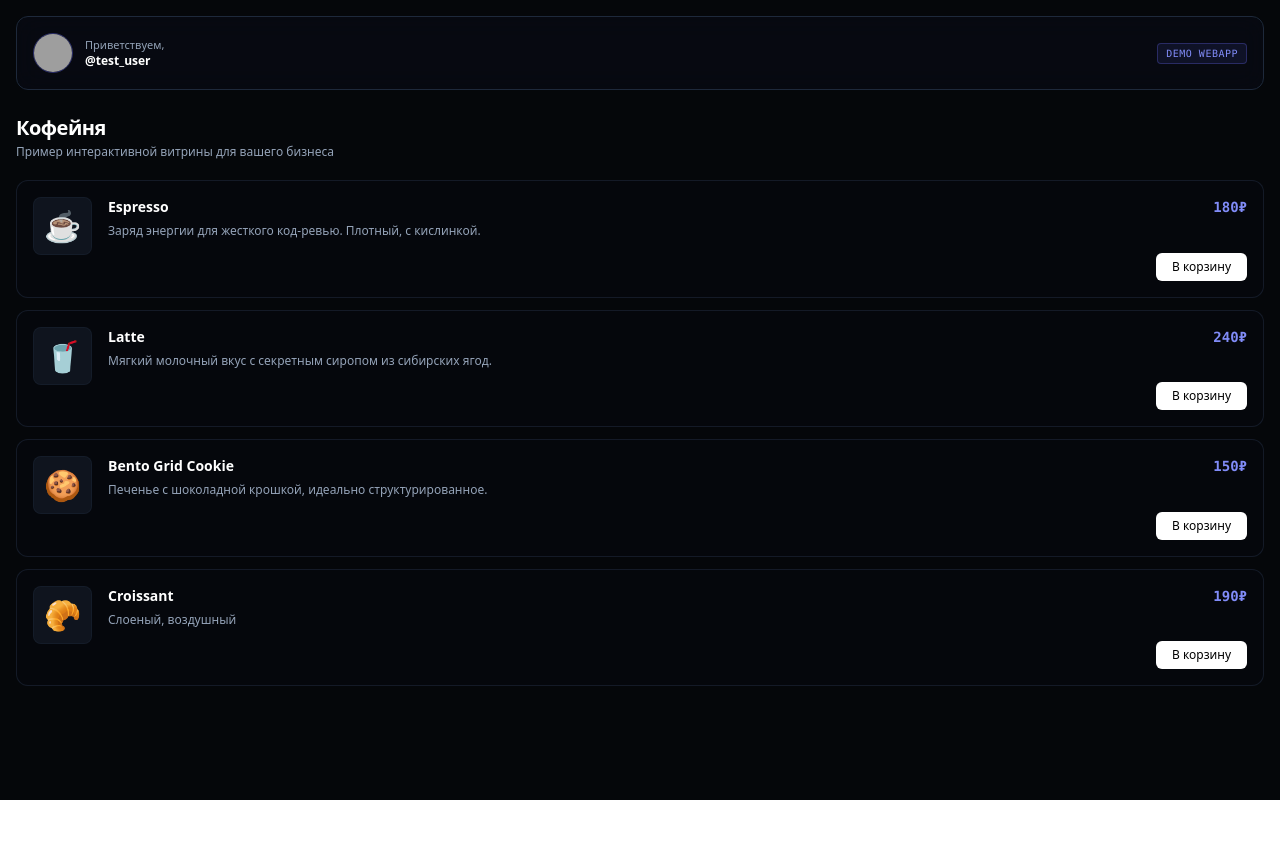
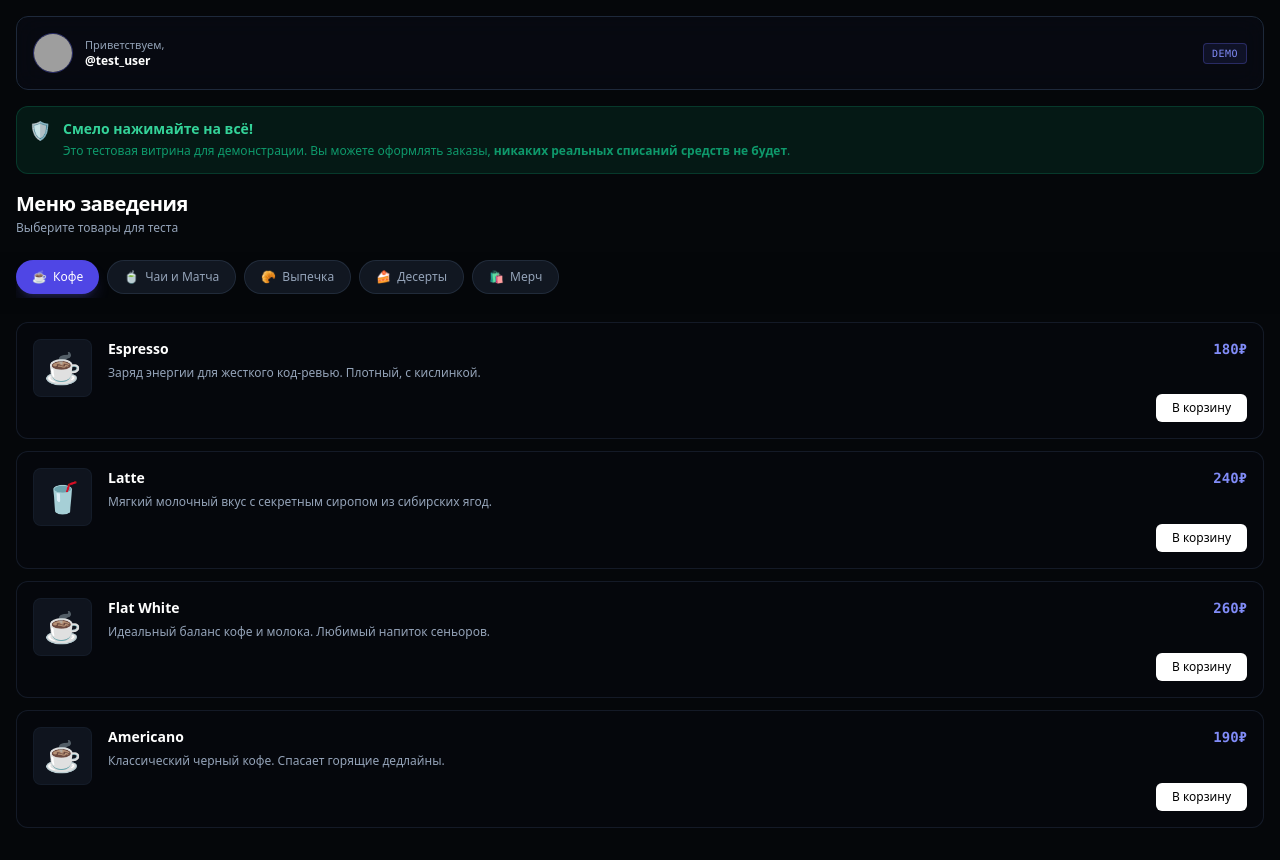
Before and after one commit to klirov/mini-app-demo, a Vue app: page / in a window 1280 px wide. Before the commit the page ends 800 px from the top, so only its background shows below. Built offline with nearby package versions, Linux system fonts and the light colour scheme; grey boxes are pictures that could not be loaded.

Commit message:
новая версия

```diff
--- a/src/App.vue
+++ b/src/App.vue
@@ -1,10 +1,6 @@
 <template>
-    <div
-        class="min-h-screen bg-[#05070a] text-slate-100 p-4 pb-28 selection:bg-indigo-500/30"
-    >
-        <header
-            class="flex items-center justify-between border border-slate-800 bg-[#090d16]/60 backdrop-blur-md p-4 rounded-xl mb-6"
-        >
+    <div class="min-h-screen bg-[#05070a] text-slate-100 p-4 pb-8 selection:bg-indigo-500/30">
+        <header class="flex items-center justify-between border border-slate-800 bg-[#090d16]/60 backdrop-blur-md p-4 rounded-xl mb-4">
             <div class="flex items-center gap-3">
                 <img
                     :src="user.photo_url"
@@ -12,51 +8,68 @@
                     alt="User Avatar"
                 />
                 <div>
-                    <h1 class="text-[11px] text-slate-400 font-medium">
-                        Приветствуем,
-                    </h1>
+                    <h1 class="text-[11px] text-slate-400 font-medium">Приветствуем,</h1>
                     <p class="text-xs font-bold text-white">
                         @{{ user.username || user.first_name }}
                     </p>
                 </div>
             </div>
-            <div
-                class="bg-indigo-500/10 border border-indigo-500/30 px-2 py-0.5 rounded text-[10px] font-mono text-indigo-400 uppercase tracking-wider"
-            >
-                Demo WebApp
+            <div class="bg-indigo-500/10 border border-indigo-500/30 px-2 py-0.5 rounded text-[10px] font-mono text-indigo-400 uppercase tracking-wider">
+                Demo
             </div>
         </header>
 
-        <div class="mb-5">
-            <h2 class="text-xl font-bold tracking-tight text-white">Кофейня</h2>
-            <p class="text-xs text-slate-400 mt-0.5">
-                Пример интерактивной витрины для вашего бизнеса
-            </p>
+        <div class="bg-emerald-500/10 border border-emerald-500/20 rounded-xl p-3 mb-4 flex items-start gap-3">
+            <span class="text-emerald-400 text-lg leading-none mt-0.5">🛡️</span>
+            <div>
+                <h3 class="text-sm font-bold text-emerald-400 mb-0.5">Смело нажимайте на всё!</h3>
+                <p class="text-xs text-emerald-500/80 leading-relaxed">
+                    Это тестовая витрина для демонстрации. Вы можете оформлять заказы, <b>никаких реальных списаний средств не будет</b>.
+                </p>
+            </div>
         </div>
 
-        <main class="flex flex-col gap-3">
+        <div class="mb-4 flex justify-between items-end">
+            <div>
+                <h2 class="text-xl font-bold tracking-tight text-white">Меню заведения</h2>
+                <p class="text-xs text-slate-400 mt-0.5">Выберите товары для теста</p>
+            </div>
+        </div>
+
+        <div class="sticky top-0 z-40 bg-[#05070a]/95 backdrop-blur-md pt-2 pb-4 -mx-4 px-4 mb-2">
+            <div class="flex overflow-x-auto gap-2 no-scrollbar pb-1">
+                <button
+                    v-for="cat in categories"
+                    :key="cat.id"
+                    @click="setCategory(cat.id)"
+                    class="whitespace-nowrap px-4 py-2 rounded-full text-xs font-medium transition-all active:scale-95 flex items-center gap-1.5"
+                    :class="activeCategory === cat.id
+                        ? 'bg-indigo-600 text-white shadow-lg shadow-indigo-500/20'
+                        : 'bg-slate-800/50 text-slate-400 hover:bg-slate-800 border border-slate-700/50'"
+                >
+                    <span>{{ cat.icon }}</span>
+                    {{ cat.name }}
+                </button>
+            </div>
+        </div>
+
+        <TransitionGroup name="list" tag="main" class="flex flex-col gap-3">
             <div
-                v-for="product in products"
+                v-for="product in filteredProducts"
                 :key="product.id"
                 class="border border-slate-800/60 bg-[#090d16]/30 p-4 rounded-xl flex items-start gap-4 transition-colors hover:border-slate-700"
             >
-                <span
-                    class="text-3xl bg-slate-800/40 p-2.5 rounded-lg border border-slate-800/40"
-                    >{{ product.icon }}</span
-                >
+                <span class="text-3xl bg-slate-800/40 p-2.5 rounded-lg border border-slate-800/40 flex-shrink-0">
+                    {{ product.icon }}
+                </span>
                 <div class="flex-1 min-w-0">
                     <div class="flex justify-between items-baseline mb-1">
-                        <h3 class="text-sm font-semibold text-white truncate">
-                            {{ product.name }}
-                        </h3>
-                        <span
-                            class="text-sm font-mono font-bold text-indigo-400 ml-2"
-                            >{{ product.price }}₽</span
-                        >
+                        <h3 class="text-sm font-semibold text-white truncate">{{ product.name }}</h3>
+                        <span class="text-sm font-mono font-bold text-indigo-400 ml-2">
+                            {{ product.price }}₽
+                        </span>
                     </div>
-                    <p
-                        class="text-xs text-slate-400 line-clamp-2 mb-3 leading-relaxed"
-                    >
+                    <p class="text-xs text-slate-400 line-clamp-2 mb-3 leading-relaxed">
                         {{ product.desc }}
                     </p>
 
@@ -78,10 +91,9 @@
                             >
                                 -
                             </button>
-                            <span
-                                class="text-xs font-mono font-bold w-4 text-center text-white"
-                                >{{ cart[product.id] }}</span
-                            >
+                            <span class="text-xs font-mono font-bold w-4 text-center text-white">
+                                {{ cart[product.id] }}
+                            </span>
                             <button
                                 @click="addToCart(product.id)"
                                 class="w-6 h-6 flex items-center justify-center text-slate-400 hover:text-white active:scale-90"
@@ -92,81 +104,61 @@
                     </div>
                 </div>
             </div>
-        </main>
-
-        <transition name="slide-up">
-            <div
-                v-if="totalItems > 0"
-                class="fixed bottom-0 left-0 right-0 border-t border-slate-800 bg-[#090d16]/90 backdrop-blur-lg p-4 px-6 flex items-center justify-between z-50 pb-6"
-            >
-                <div>
-                    <p class="text-[11px] text-slate-400">Сумма заказа:</p>
-                    <p class="text-base font-mono font-bold text-white">
-                        {{ totalPrice }} ₽
-                        <span class="text-xs text-slate-500 font-normal"
-                            >({{ totalItems }} шт)</span
-                        >
-                    </p>
-                </div>
-                <button
-                    @click="handleCheckout"
-                    :disabled="isCheckingOut"
-                    class="bg-indigo-600 hover:bg-indigo-500 text-white font-medium text-xs px-5 py-2.5 rounded-lg flex items-center gap-2 shadow-lg shadow-indigo-600/10 active:scale-95 transition-all disabled:opacity-50"
-                >
-                    <span v-if="isCheckingOut" class="animate-spin text-xs"
-                        >⏳</span
-                    >
-                    {{
-                        isCheckingOut
-                            ? "Оформление..."
-                            : "Отправить заказ в чат"
-                    }}
-                </button>
-            </div>
-        </transition>
+        </TransitionGroup>
     </div>
 </template>
 
 <script setup lang="ts">
-import { ref, computed, onMounted } from "vue";
+import { ref, computed, onMounted, onUnmounted, watch } from "vue";
 import { useTelegram } from "./composables/useTelegram";
 
-const { user, initApp, triggerHaptic, sendOrderToBot } = useTelegram();
+const { user, initApp, triggerHaptic, showConfirmPopup, sendOrderToBot, mainButton } = useTelegram();
 
-onMounted(() => {
-    initApp();
-});
+const categories = [
+    { id: "coffee", name: "Кофе", icon: "☕" },
+    { id: "tea", name: "Чаи и Матча", icon: "🍵" },
+    { id: "bakery", name: "Выпечка", icon: "🥐" },
+    { id: "desserts", name: "Десерты", icon: "🍰" },
+    { id: "merch", name: "Мерч", icon: "🛍️" },
+];
+
+const activeCategory = ref("coffee");
+
+const setCategory = (id: string) => {
+    if (activeCategory.value !== id) {
+        triggerHaptic("light");
+        activeCategory.value = id;
+    }
+};
 
 const products = ref([
-    {
-        id: 1,
-        name: "Espresso",
-        price: 180,
-        desc: "Заряд энергии для жесткого код-ревью. Плотный, с кислинкой.",
-        icon: "☕",
-    },
-    {
-        id: 2,
-        name: "Latte",
-        price: 240,
-        desc: "Мягкий молочный вкус с секретным сиропом из сибирских ягод.",
-        icon: "🥤",
-    },
-    {
-        id: 3,
-        name: "Bento Grid Cookie",
-        price: 150,
-        desc: "Печенье с шоколадной крошкой, идеально структурированное.",
-        icon: "🍪",
-    },
-    {
-        id: 4,
-        name: "Croissant",
-        price: 190,
-        desc: "Слоеный, воздушный",
-        icon: "🥐",
-    },
+    // КОФЕ
+    { id: 1, categoryId: "coffee", name: "Espresso", price: 180, desc: "Заряд энергии для жесткого код-ревью. Плотный, с кислинкой.", icon: "☕" },
+    { id: 2, categoryId: "coffee", name: "Latte", price: 240, desc: "Мягкий молочный вкус с секретным сиропом из сибирских ягод.", icon: "🥤" },
+    { id: 3, categoryId: "coffee", name: "Flat White", price: 260, desc: "Идеальный баланс кофе и молока. Любимый напиток сеньоров.", icon: "☕" },
+    { id: 4, categoryId: "coffee", name: "Americano", price: 190, desc: "Классический черный кофе. Спасает горящие дедлайны.", icon: "☕" },
+
+    // ЧАЙ
+    { id: 5, categoryId: "tea", name: "Matcha Latte", price: 320, desc: "Матча на кокосовом. Зеленый, как успешно пройденные тесты.", icon: "🍵" },
+    { id: 6, categoryId: "tea", name: "Авторский чай", price: 280, desc: "Сбор трав и ягод. Отлично успокаивает после падения продакшена.", icon: "🫖" },
+
+    // ВЫПЕЧКА
+    { id: 7, categoryId: "bakery", name: "Croissant", price: 190, desc: "Слоеный, воздушный, классический французский круассан.", icon: "🥐" },
+    { id: 8, categoryId: "bakery", name: "Bento Grid Cookie", price: 150, desc: "Печенье с шоколадной крошкой, идеально структурированное.", icon: "🍪" },
+    { id: 9, categoryId: "bakery", name: "Синнабон", price: 250, desc: "Мощная булочка с корицей и щедрой порцией сливочного крема.", icon: "🧁" },
+
+    // ДЕСЕРТЫ
+    { id: 10, categoryId: "desserts", name: "Tiramisu", price: 350, desc: "Воздушный десерт, который собирает всю архитектуру вкуса воедино.", icon: "🍰" },
+    { id: 11, categoryId: "desserts", name: "Cheesecake", price: 310, desc: "Нью-Йорк, строгий и понятный, как хорошая документация.", icon: "🧀" },
+
+    // МЕРЧ
+    { id: 12, categoryId: "merch", name: "Кружка Developer", price: 850, desc: "Черная матовая кружка с надписью «У меня локально всё работает».", icon: "☕" },
+    { id: 13, categoryId: "merch", name: "Стикерпак", price: 300, desc: "Набор виниловых наклеек для крышки твоего ноутбука.", icon: "🧩" },
 ]);
+
+const filteredProducts = computed(() => {
+    return products.value.filter((p) => p.categoryId === activeCategory.value);
+});
 
 const cart = ref<Record<number, number>>({});
 
@@ -184,9 +176,7 @@ const removeFromCart = (id: number) => {
     }
 };
 
-const totalItems = computed(() =>
-    Object.values(cart.value).reduce((a, b) => a + b, 0),
-);
+const totalItems = computed(() => Object.values(cart.value).reduce((a, b) => a + b, 0));
 const totalPrice = computed(() => {
     return Object.entries(cart.value).reduce((sum, [id, qty]) => {
         const prod = products.value.find((p) => p.id === Number(id));
@@ -194,9 +184,30 @@ const totalPrice = computed(() => {
     }, 0);
 });
 
-const isCheckingOut = ref(false);
+watch(totalItems, (newTotal) => {
+    if (!mainButton) return;
+
+    if (newTotal > 0) {
+        mainButton.text = `Тестовый заказ на ${totalPrice.value} ₽`;
+        mainButton.color = "#4f46e5";
+        mainButton.textColor = "#ffffff";
+        mainButton.show();
+    } else {
+        mainButton.hide();
+    }
+});
+
 const handleCheckout = async () => {
-    isCheckingOut.value = true;
+    triggerHaptic("medium");
+
+    const isConfirmed = await showConfirmPopup(
+        "Сейчас мы отправим заказ в чат. Это демо-режим, вам не придется ничего оплачивать по-настоящему. Отправляем?",
+        "Отправить в чат"
+    );
+
+    if (!isConfirmed) return;
+
+    if (mainButton) mainButton.showProgress();
 
     const orderData = {
         app: "cafe_demo",
@@ -210,20 +221,49 @@ const handleCheckout = async () => {
     };
 
     await sendOrderToBot(orderData);
-    isCheckingOut.value = false;
+
+    if (mainButton) mainButton.hideProgress();
 };
+
+onMounted(() => {
+    initApp();
+    if (mainButton) {
+        mainButton.onClick(handleCheckout);
+    }
+});
+
+onUnmounted(() => {
+    if (mainButton) {
+        mainButton.offClick(handleCheckout);
+    }
+});
 </script>
 
 <style>
-.slide-up-enter-active,
-.slide-up-leave-active {
-    transition: transform 0.2s cubic-bezier(0.16, 1, 0.3, 1);
-}
-.slide-up-enter-from,
-.slide-up-leave-to {
-    transform: translateY(100%);
-}
 button {
     touch-action: manipulation;
 }
+
+.no-scrollbar::-webkit-scrollbar {
+    display: none;
+}
+.no-scrollbar {
+    -ms-overflow-style: none;
+    scrollbar-width: none;
+}
+
+.list-enter-active,
+.list-leave-active {
+    transition: all 0.25s cubic-bezier(0.4, 0, 0.2, 1);
+}
+.list-enter-from {
+    opacity: 0;
+    transform: translateY(15px) scale(0.98);
+}
+.list-leave-to {
+    opacity: 0;
+    transform: translateY(-15px) scale(0.98);
+    position: absolute;
+    width: calc(100% - 2rem);
+}
 </style>
--- a/src/composables/useTelegram.ts
+++ b/src/composables/useTelegram.ts
@@ -18,11 +18,12 @@ export function useTelegram() {
         if (tg) {
             tg.ready();
             tg.expand();
+            tg.setHeaderColor("secondary_bg_color");
         }
     };
 
     const triggerHaptic = (
-        type: "light" | "medium" | "success" | "error" = "light",
+        type: "light" | "medium" | "heavy" | "success" | "error" = "light",
     ) => {
         if (tg?.HapticFeedback) {
             if (type === "success" || type === "error") {
@@ -33,9 +34,33 @@ export function useTelegram() {
         }
     };
 
+    const showConfirmPopup = (
+        message: string,
+        buttonText: string = "Понятно",
+    ): Promise<boolean> => {
+        return new Promise((resolve) => {
+            if (tg?.showPopup) {
+                tg.showPopup(
+                    {
+                        title: "🛡 Безопасное демо",
+                        message: message,
+                        buttons: [
+                            { id: "ok", type: "ok", text: buttonText },
+                            { type: "cancel", text: "Отмена" },
+                        ],
+                    },
+                    (buttonId: string) => {
+                        resolve(buttonId === "ok");
+                    },
+                );
+            } else {
+                resolve(confirm(message));
+            }
+        });
+    };
+
     const sendOrderToBot = async (data: any) => {
         if (tg) {
-            triggerHaptic("success");
             try {
                 const response = await fetch(
                     "https://telegram-bot-seven-ecru.vercel.app/api/order",
@@ -47,13 +72,16 @@ export function useTelegram() {
                 );
 
                 if (response.ok) {
+                    triggerHaptic("success");
                     tg.close();
                 } else {
-                    alert("Ошибка сервера при создании заказа");
+                    triggerHaptic("error");
+                    tg.showAlert("Ошибка сервера при создании заказа");
                 }
             } catch (error) {
                 console.error(error);
-                alert("Сбой сети. Не удалось связаться с сервером.");
+                triggerHaptic("error");
+                tg.showAlert("Сбой сети. Не удалось связаться с сервером.");
             }
         } else {
             alert("Вне ТГ (Имитация API-запроса): " + JSON.stringify(data));
@@ -63,8 +91,10 @@ export function useTelegram() {
     return {
         tg,
         user,
+        mainButton: tg?.MainButton,
         initApp,
         triggerHaptic,
+        showConfirmPopup,
         sendOrderToBot,
     };
 }
```
